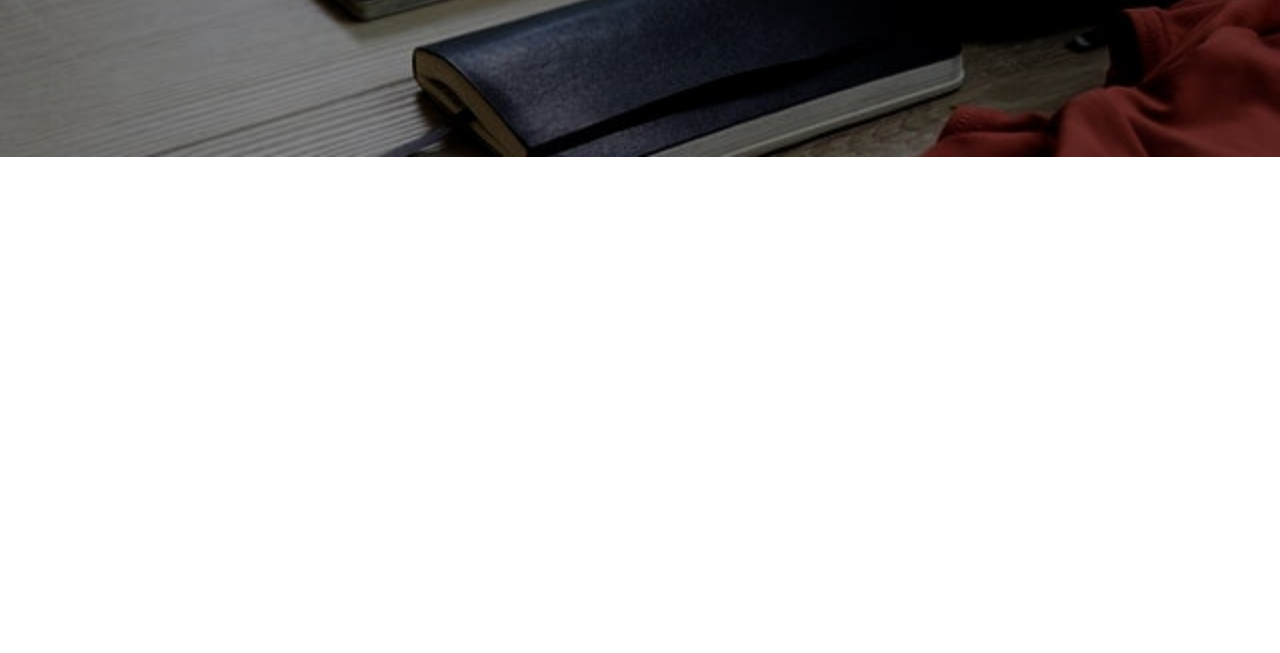
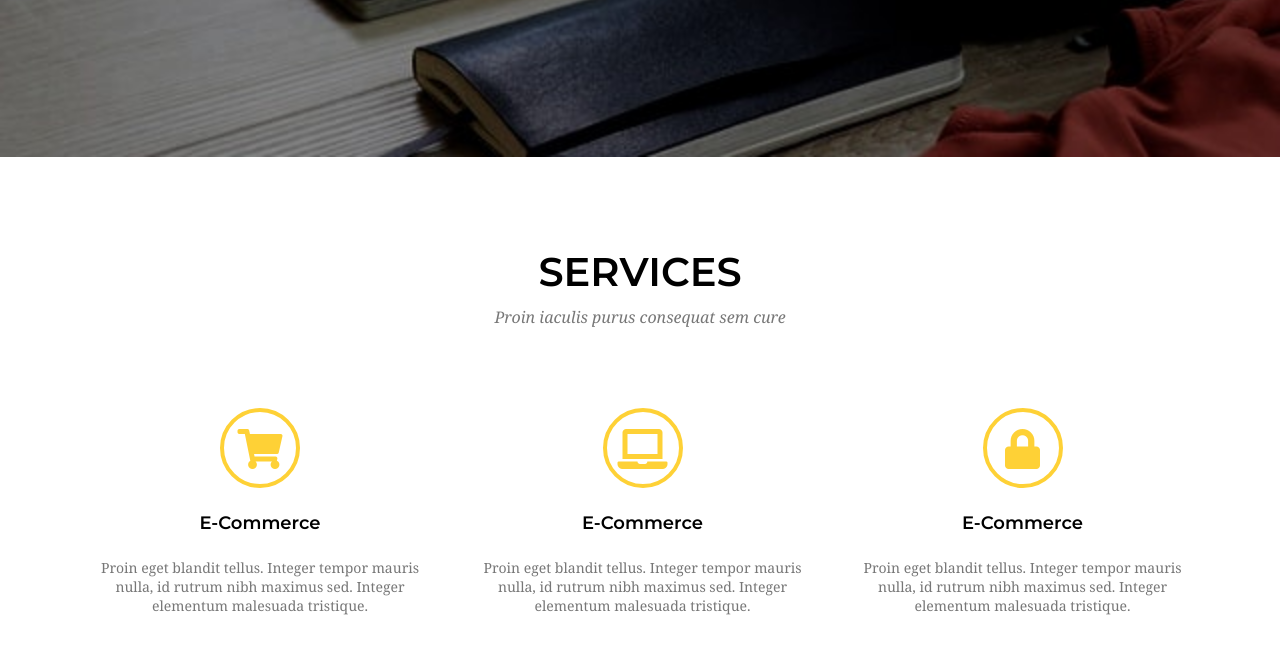
Before and after one commit to deidrah/Golden, a website: page index.html in a window 1280 px wide. Shown: the part 483-1136 px from the top of the page. Before the commit the page ends 800 px from the top, so only its background shows below. Drawn offline with Linux system fonts and the light colour scheme.

Commit message:
adding Services section

```diff
--- a/index.html
+++ b/index.html
@@ -14,7 +14,7 @@
     <div class="container">
       <nav class="row">
           <div class="col-sm-4">
-            <a class="nav--text">Golden</a>
+            <a href="#" class="nav--text">Golden</a>
           </div>
           <div class="col-sm-8">
             <ul class="nav--menu">
@@ -33,7 +33,35 @@
     </div>
     </div>
   </header>
-  <section class="services"></section>
+  <section class="services">
+    <div class="container">
+      <h3>Services</h3>
+      <p>Proin iaculis purus consequat sem cure</p>
+      <div class="row">
+        <div class="item col-sm-4">
+          <div class="icon--container">
+            <i class="fas fa-shopping-cart"></i>
+          </div>
+          <h4>E-Commerce</h4>
+          <p>Proin eget blandit tellus. Integer tempor mauris nulla, id rutrum nibh maximus sed. Integer elementum malesuada tristique.</p>
+        </div>
+        <div class="item col-sm-4">
+          <div class="icon--container">
+            <i class="fas fa-laptop"></i>
+          </div>
+          <h4>E-Commerce</h4>
+          <p>Proin eget blandit tellus. Integer tempor mauris nulla, id rutrum nibh maximus sed. Integer elementum malesuada tristique.</p>
+        </div>
+        <div class="item col-sm-4">
+          <div class="icon--container">
+            <i class="fas fa-lock"></i>
+          </div>
+          <h4>E-Commerce</h4>
+          <p>Proin eget blandit tellus. Integer tempor mauris nulla, id rutrum nibh maximus sed. Integer elementum malesuada tristique.</p>
+        </div>
+      </div>
+    </div>
+  </section>
   <section class="portfolio"></section>
   <footer></footer>
 </body>
--- a/sass/style.scss
+++ b/sass/style.scss
@@ -13,6 +13,8 @@ $font-two: 'Noto Serif', serif;
 $font-three: "Wisdom Script";
 $color-one: #fff;
 $color-two: #FED136;
+$color-three: #000;
+$color-four: #777;
 
 /* Global */
 
@@ -24,7 +26,27 @@ body {
     font-family: $font-two;
     margin: 0;
     padding: 0;
-    color: $color-one;
+    color: $color-three;
+}
+
+section {
+  margin: 90px 0;
+  text-align: center;
+
+}
+
+h3 {
+  text-transform: uppercase;
+  font-family: $font-one;
+  font-weight: 600;
+  font-size: 40px;
+  margin: 10px 0;
+}
+
+h3 + p {
+  color: $color-four;
+  font-style: italic;
+  margin: 0;
 }
 
 /* Header */
@@ -34,10 +56,12 @@ header {
   background-size: cover;
   height: 80vh;
   overflow: hidden;
+  color: $color-one;
   div > a {
     font-family: $font-three;
     color: $color-two;
     font-size: 26px;
+    text-decoration: none;
   }
   nav {
     margin: 40px 0;
@@ -100,6 +124,40 @@ header {
       color: $color-one;
       transition: 0.25s;
       text-transform: uppercase;
+        &:hover, &:focus {
+          box-shadow: 0 0.5em 0.5em -0.4em $color-one;
+          transform: translateY(-0.25em);
+        }
     }
   }
 }
+
+/* Services */
+
+.services {
+  .row {
+    margin-top: 80px;
+    .item + .item{
+      padding-left: 20px;
+    }
+    .icon--container i {
+      color: $color-two;
+      font-size: 40px;
+      border: 4px solid $color-two;
+      border-radius: 50%;
+      width: 80px;
+      height: 80px;
+      line-height: 75px;
+      text-align: center;
+    }
+    h4 {
+      font-size: 18px;
+      font-family: $font-one;
+      font-weight: 600;
+    }
+    h4 + p {
+      color: $color-four;
+      font-size: 14px;
+    }
+  }
+}
```
Also changed, not shown: css/style.css, 1 other file.
